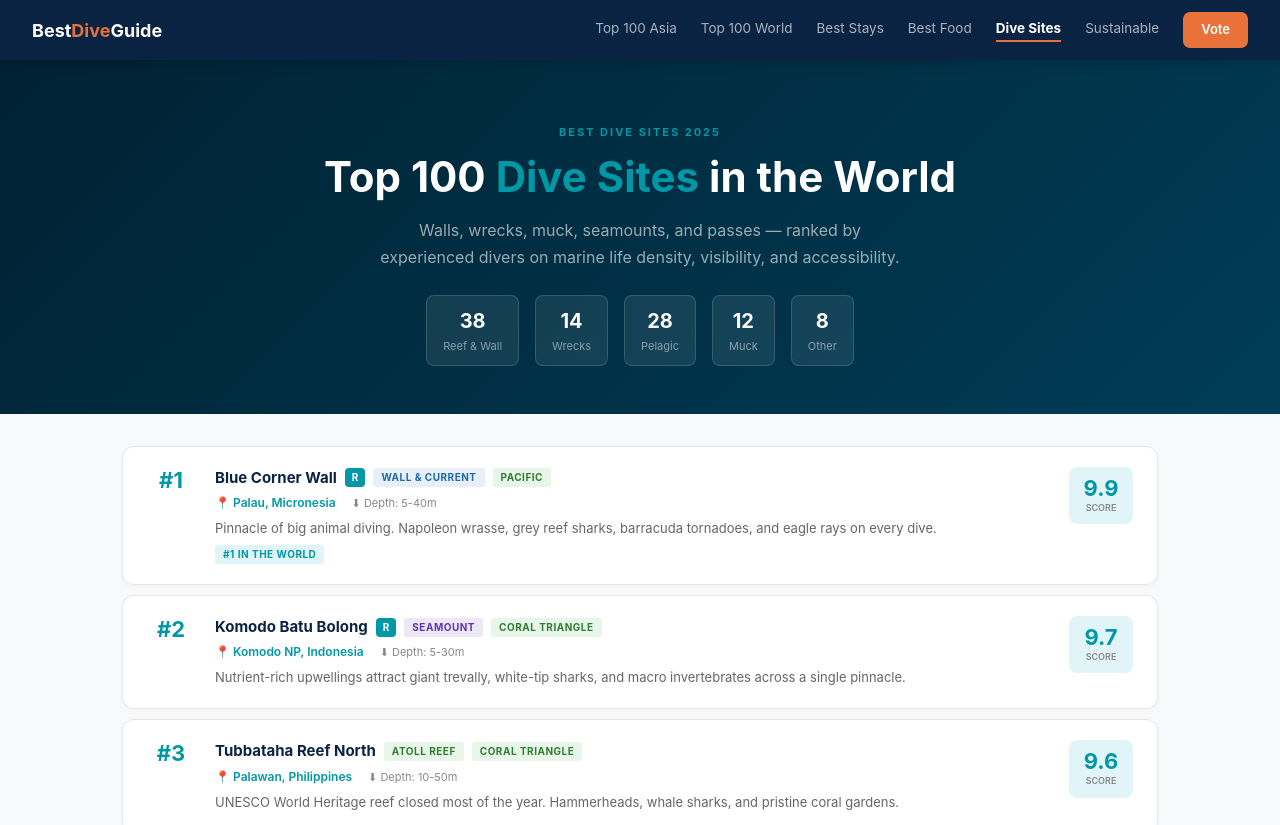
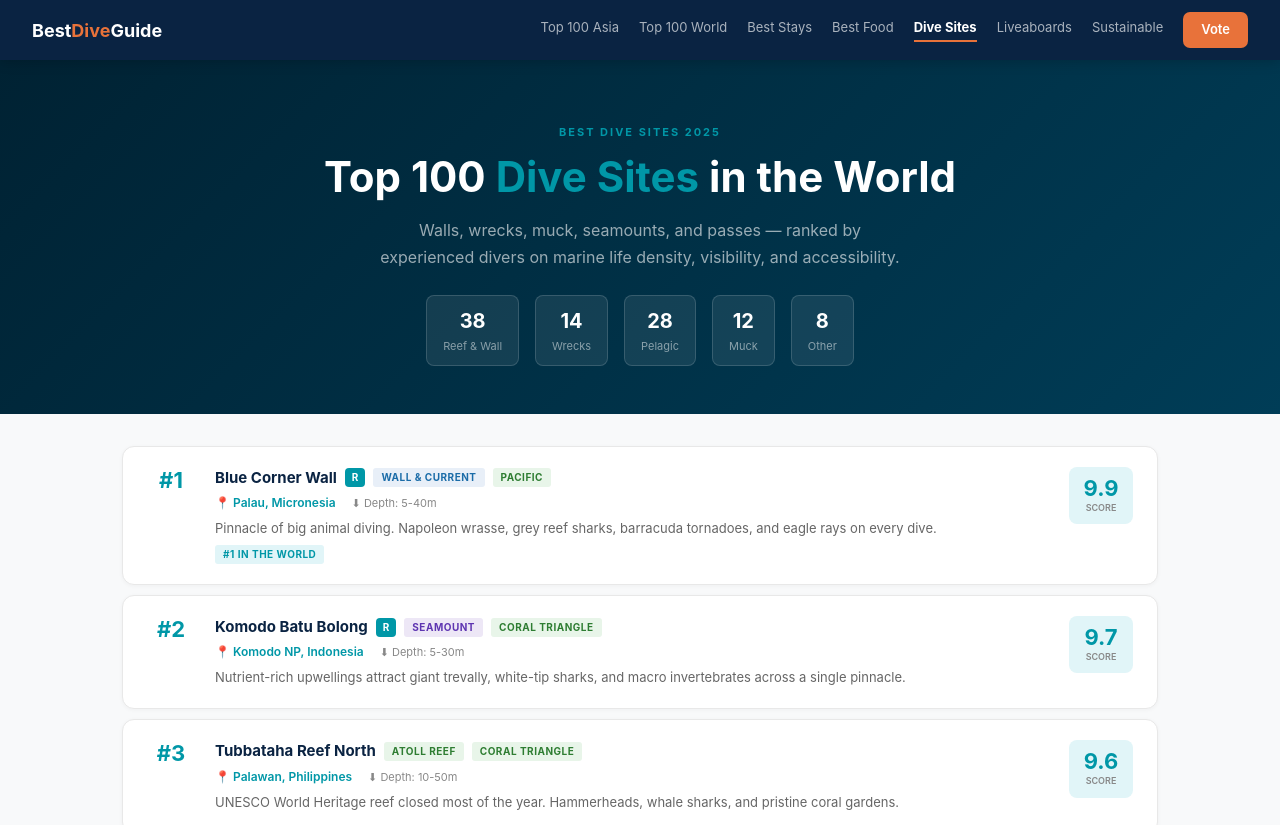
Before and after one commit to nicvdb80-cell/bestdiveguide, a Next.js app: page /sites in a window 1280 px wide. Shown: the top 825 px of the page. Built offline with nearby package versions, Linux system fonts and the light colour scheme.

Commit message:
feat: add Liveaboards link to nav

```diff
--- a/src/components/Nav.tsx
+++ b/src/components/Nav.tsx
@@ -6,6 +6,7 @@ const navLinks = [
   { href: '/stays', label: 'Best Stays' },
   { href: '/food', label: 'Best Food' },
   { href: '/sites', label: 'Dive Sites' },
+  { href: '/liveaboards', label: 'Liveaboards' },
   { href: '/sustainable', label: 'Sustainable' },
 ]
 
@@ -15,11 +16,11 @@ export default function Nav({ active }: { active?: string }) {
       <Link href="/" style={{color:'#fff',fontWeight:700,fontSize:'18px',textDecoration:'none',flexShrink:0}}>
         Best<span style={{color:'#E8723A'}}>Dive</span>Guide
       </Link>
-      <div style={{display:'flex',gap:'1.5rem',alignItems:'center'}}>
+      <div style={{display:'flex',gap:'1.25rem',alignItems:'center'}}>
         {navLinks.map(l => (
           <Link key={l.href} href={l.href} style={{
             color: active===l.href ? '#fff' : 'rgba(255,255,255,0.65)',
-            textDecoration:'none',fontSize:'13.5px',fontWeight: active===l.href ? 700 : 400,
+            textDecoration:'none',fontSize:'13px',fontWeight: active===l.href ? 700 : 400,
             borderBottom: active===l.href ? '2px solid #E8723A' : '2px solid transparent',
             paddingBottom:'2px',transition:'color .15s'
           }}>{l.label}</Link>
```
